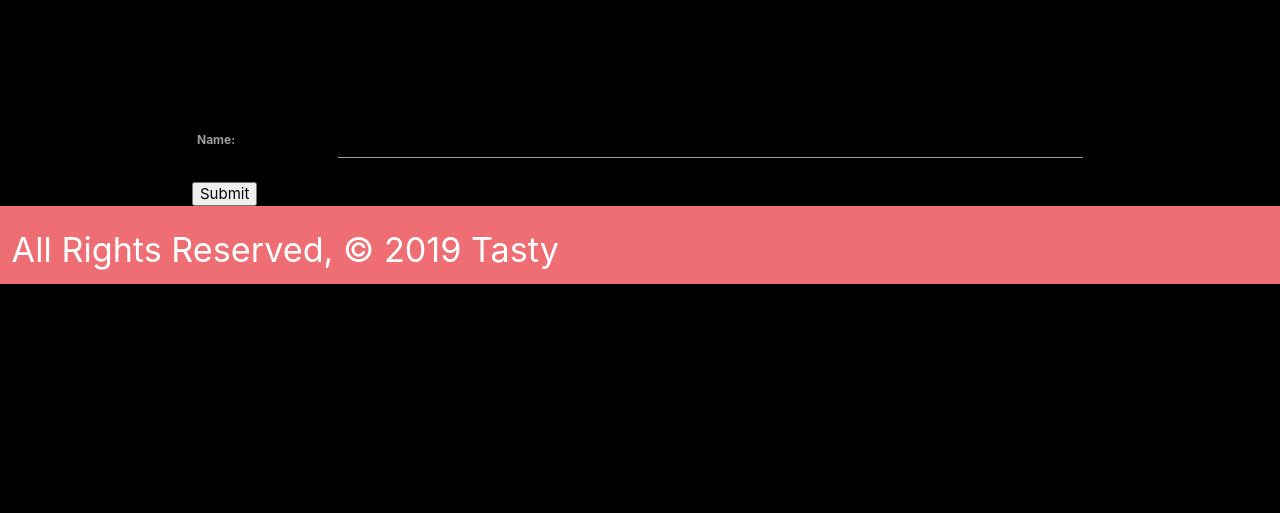
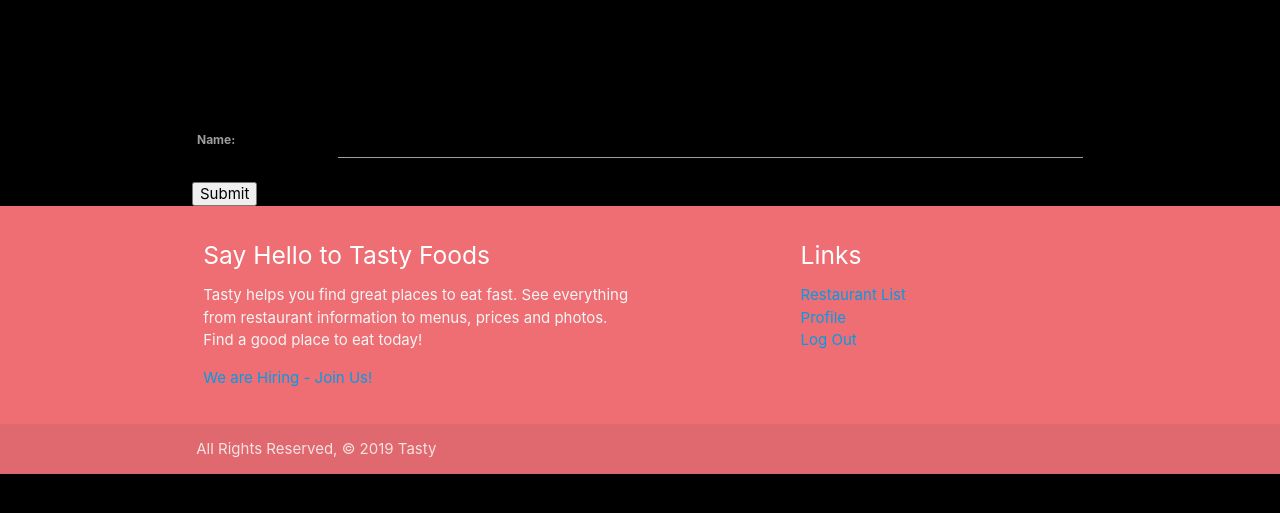
Before and after one commit to tvilla0000/Tasty, a Django app: page /category/1/create/ in a window 1280 px wide. Shown: the part 103-616 px from the top of the page. Run offline with Django 3.2, Linux system fonts and the light colour scheme; the visitor is signed in with stand-in values (Sample User, id 1).

Commit message:
adds footer

```diff
--- a/main/templates/main/base.html
+++ b/main/templates/main/base.html
@@ -40,8 +40,35 @@
         {% block content %}
         {% endblock %}
     </main>
-    <footer class="page-footer" style="padding: 2px">
-        <h4>&nbsp;All Rights Reserved, &copy; 2019 Tasty &nbsp;</h4>
+    <footer class="page-footer">
+        <div class="container">
+          <div class="row">
+            <div class="col l6 s12">
+              <h5 class="white-text">Say Hello to Tasty Foods</h5>
+              <p class="grey-text text-lighten-4">Tasty helps you find great places to eat fast.
+                  See everything from restaurant information to menus, prices and photos.  Find a good place to eat today!</p>
+              <p class="white-text"><a href="https://sfbay.craigslist.org/search/jjj">We are Hiring - Join Us!</a></p>
+            </div>
+            <div class="col l4 offset-l2 s12">
+              <h5 class="white-text">Links</h5>
+              <ul>
+                <li><a href="{% url 'restaurant_list' %}">Restaurant List</a></li>
+                {% if user.is_authenticated %}
+                <li><a href="{% url 'profile' user.id %}">Profile</a></li>
+                <li><a href="{% url 'logout' %}">Log Out</a></li>
+                {% else %}
+                <li><a href="{% url 'signup' %}">Sign Up</a></li>
+                <li><a href="{% url 'login' %}">Log In</a></li>
+                {% endif %}
+              </ul>
+            </div>
+          </div>
+        </div>
+        <div class="footer-copyright">
+          <div class="container">
+            &nbsp;All Rights Reserved, &copy; 2019 Tasty &nbsp;
+          </div>
+        </div>
     </footer>
 </body>
 
```
